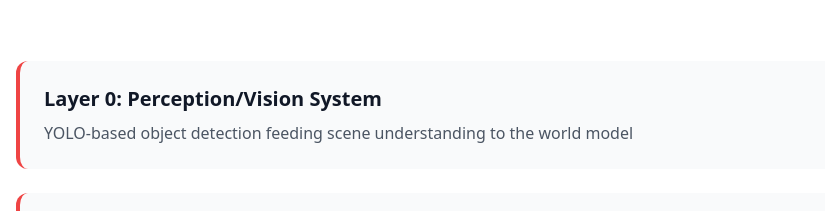
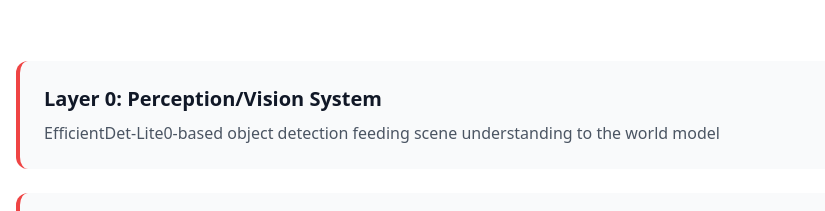
Before and after one commit to CamoLover/AssaultronProject, a plain HTML site: page docs/index.html in a window 1280 px wide. Shown: the part 2903-3114 px from the top of the page, without its empty margins (0-825 px from the left). Drawn offline with nearby package versions, Linux system fonts and the light colour scheme.

Commit message:
forgot another yolo ref on docs website

```diff
--- a/docs/index.html
+++ b/docs/index.html
@@ -350,7 +350,7 @@
             <div class="space-y-6">
                 <div class="bg-gray-50 dark:bg-slate-900 p-6 rounded-xl border-l-4 border-red-500 hover:shadow-lg transition-all duration-300">
                     <h3 class="text-xl font-bold mb-2 text-gray-900 dark:text-white">Layer 0: Perception/Vision System</h3>
-                    <p class="text-gray-600 dark:text-gray-400">YOLO-based object detection feeding scene understanding to the world model</p>
+                    <p class="text-gray-600 dark:text-gray-400">EfficientDet-Lite0-based object detection feeding scene understanding to the world model</p>
                 </div>
 
                 <div class="bg-gray-50 dark:bg-slate-900 p-6 rounded-xl border-l-4 border-red-500 hover:shadow-lg transition-all duration-300">
```
